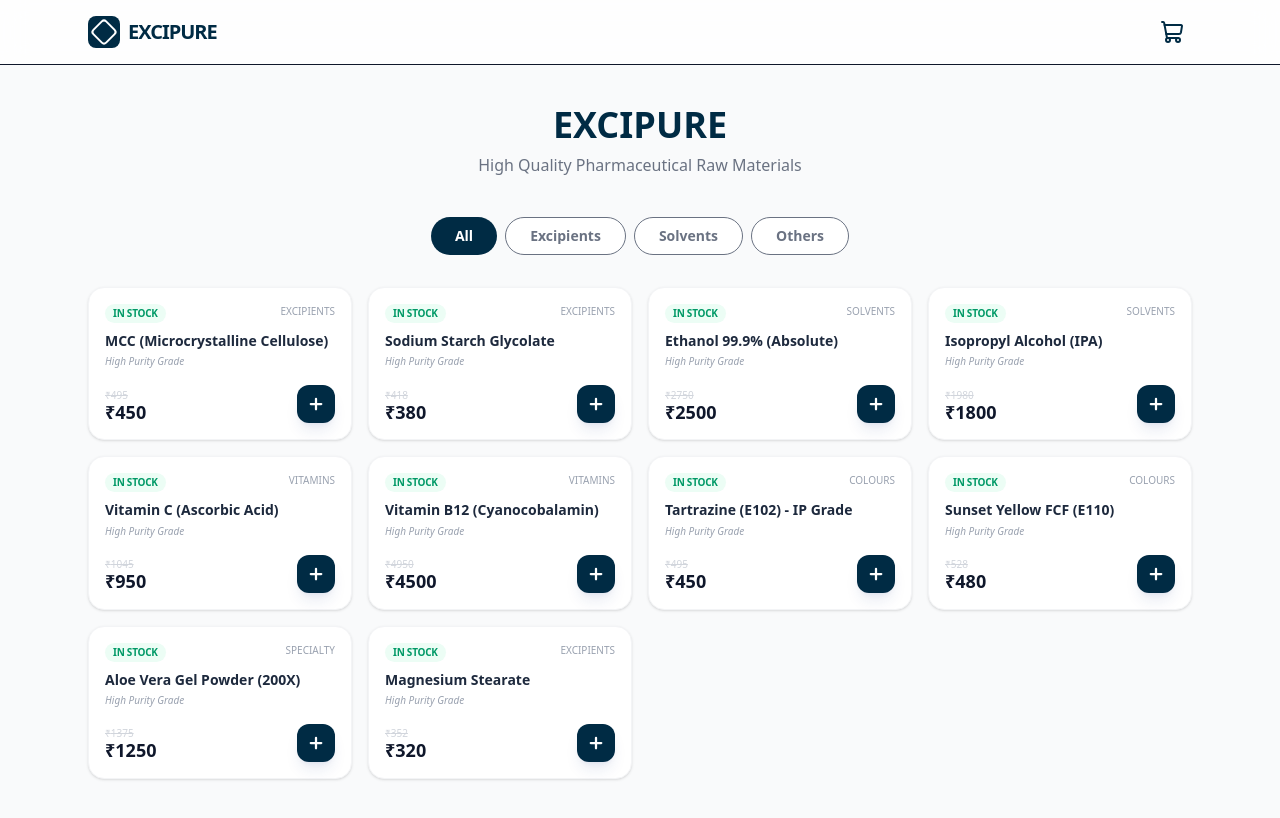
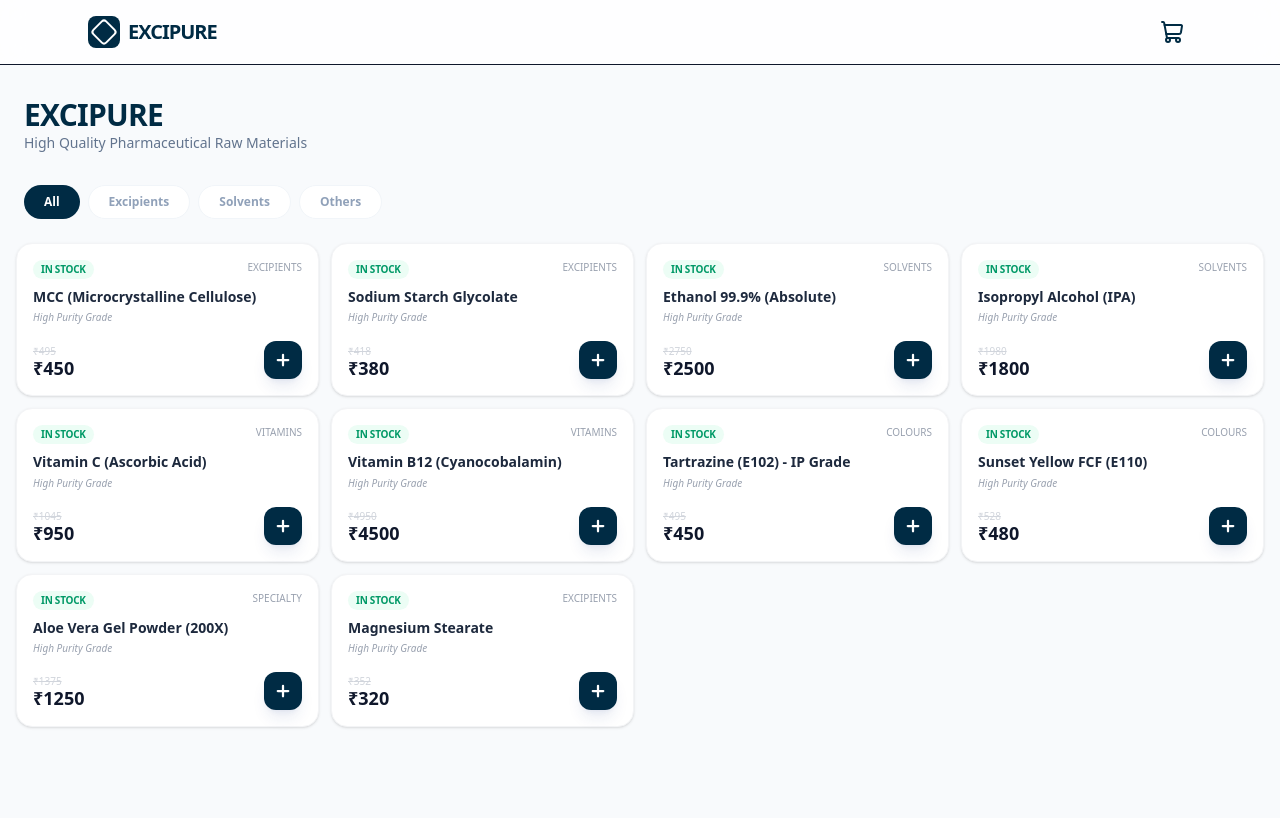
Before and after one commit to excipurepharma/Excipure, a Next.js app: page / in a window 1280 px wide. Shown: the top 818 px of the page. Built offline with nearby package versions, Linux system fonts and the light colour scheme.

Commit message:
Update page.js

```diff
--- a/src/app/page.js
+++ b/src/app/page.js
@@ -9,32 +9,27 @@
   const [isCartOpen, setIsCartOpen] = useState(false);
   const [filter, setFilter] = useState('All');
 
-  // Filter logic
   const filteredProducts = filter === 'All'
     ? products
     : products.filter(p => p.category === filter);
 
-  const categories = ['All', 'Excipients', 'Solvents', 'Others'];
-
   return (
-    <main className="min-h-screen bg-gray-50">
+    <main className="min-h-screen bg-[#F8FAFC]">
       <Navbar onCartClick={() => setIsCartOpen(true)} />
 
-      <section className="px-6 py-10 text-center">
-        <h1 className="text-4xl font-black text-brand-navy mb-2">EXCIPURE</h1>
-        <p className="text-gray-500">High Quality Pharmaceutical Raw Materials</p>
-      </section>
+      <header className="px-6 py-8">
+        <h1 className="text-3xl font-black text-brand-navy tracking-tight">EXCIPURE</h1>
+        <p className="text-slate-500 text-sm">High Quality Pharmaceutical Raw Materials</p>
+      </header>
 
-      {/* Category Tabs */}
-      <div className="flex justify-center gap-2 mb-8 overflow-x-auto px-6">
-        {categories.map((cat) => (
+      {/* Category Scroller */}
+      <div className="flex gap-2 overflow-x-auto px-6 mb-6 no-scrollbar">
+        {['All', 'Excipients', 'Solvents', 'Others'].map((cat) => (
           <button
             key={cat}
             onClick={() => setFilter(cat)}
-            className={`px-6 py-2 rounded-full text-sm font-bold transition-all ${
-              filter === cat
-              ? 'bg-brand-navy text-white'
-              : 'bg-white text-gray-500 border'
+            className={`px-5 py-2 rounded-full text-xs font-bold whitespace-nowrap transition-all ${
+              filter === cat ? 'bg-brand-navy text-white' : 'bg-white text-slate-400 border border-slate-100'
             }`}
           >
             {cat}
@@ -42,7 +37,8 @@
         ))}
       </div>
 
-      <div className="max-w-6xl mx-auto px-6 pb-20 grid grid-cols-2 md:grid-cols-3 lg:grid-cols-4 gap-4">
+      {/* The 2-Column Mobile Grid */}
+      <div className="px-4 pb-24 grid grid-cols-2 md:grid-cols-3 lg:grid-cols-4 gap-3">
         {filteredProducts.map((product) => (
           <ProductCard key={product.id} product={product} />
         ))}
```
